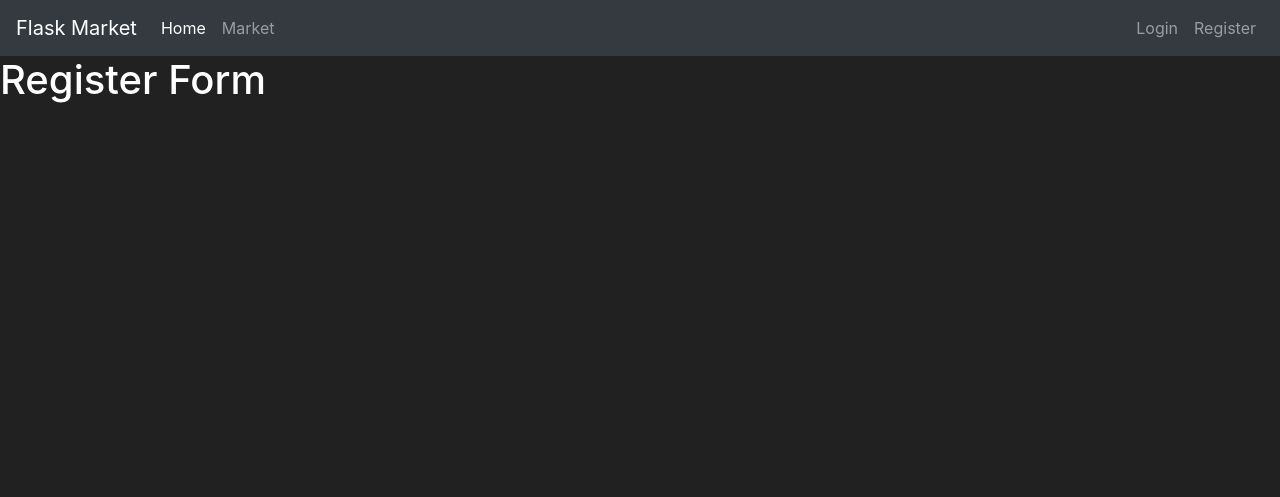
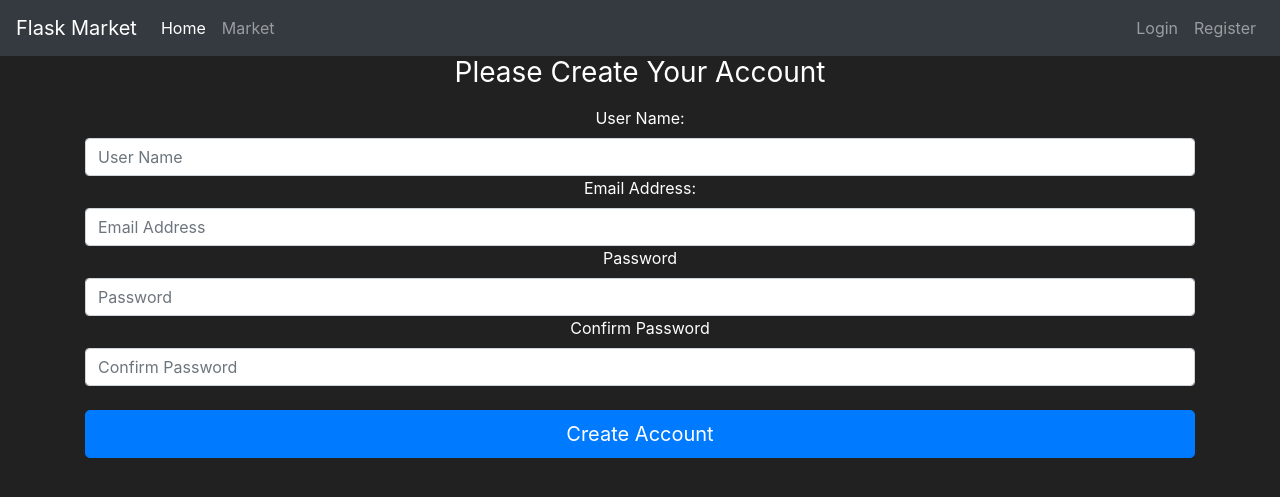
Before and after one commit to TIZIHMARKP/flask-market-place, a Flask app: page /register in a window 1280 px wide. Shown: the top 497 px of the page. Run offline with Flask 3, Linux system fonts and the light colour scheme; some libraries are stand-ins or nearby versions.

Commit message:
Created register forms

```diff
--- a/market/__init__.py
+++ b/market/__init__.py
@@ -5,6 +5,7 @@ from flask_sqlalchemy import SQLAlchemy
 app = Flask(__name__)
 app.config['SQLALCHEMY_DATABASE_URI'] = 'sqlite:///market.db'
 # app.config['SQLALCHEMY_TRACK_MODIFICATIONS'] = False
+app.config['SECRET_KEY'] = '0576c81c967f0ed39c84704f'
 db = SQLAlchemy(app)
 
 from market import routes
--- a/market/forms.py
+++ b/market/forms.py
@@ -2,10 +2,10 @@ from flask_wtf import FlaskForm
 from wtforms import StringField, PasswordField, SubmitField
 
 
-class RegisterForm(FlaskForm):
+class RegisterForm(FlaskForm):     # It basically kind of gives a secondary title for our fields
 
-    username = StringField(label='username')
-    email_address = StringField(label = 'email')
-    password1 = PasswordField(label = 'password1')
-    password2 = PasswordField(label = 'password2')
-    submit = SubmitField(label = 'submit')
+    username = StringField(label='User Name: ')
+    email_address = StringField(label = 'Email Address: ')
+    password1 = PasswordField(label = 'Password')
+    password2 = PasswordField(label = 'Confirm Password')
+    submit = SubmitField(label = 'Create Account')
--- a/market/templates/register.html
+++ b/market/templates/register.html
@@ -5,5 +5,29 @@
 {% endblock %}
 
 {% block content %}
-    <h1>Register Form</h1>
+<body class="text-center">
+    <div class="container">
+        <form method="POST" class="form-register" style="color:white">
+            <h1 class="h3 mb-3 font-weight-normal">
+                Please Create Your Account
+            </h1>
+            {{ form.username.label()  }}
+            {{ form.username(class="form-control", placeholder="User Name")  }}
+
+            {{ form.email_address.label()  }}
+            {{ form.email_address(class="form-control", placeholder="Email Address")  }}
+
+            {{ form.password1.label()  }}
+            {{ form.password1(class="form-control", placeholder="Password")  }}
+
+            {{ form.password2.label()  }}
+            {{ form.password2(class="form-control", placeholder="Confirm Password")  }}
+
+            <br>
+            {{ form.submit(class='btn btn-lg btn-block btn-primary')}}
+        </form>
+    </div>
+</body>
+
+
 {% endblock %}
```
